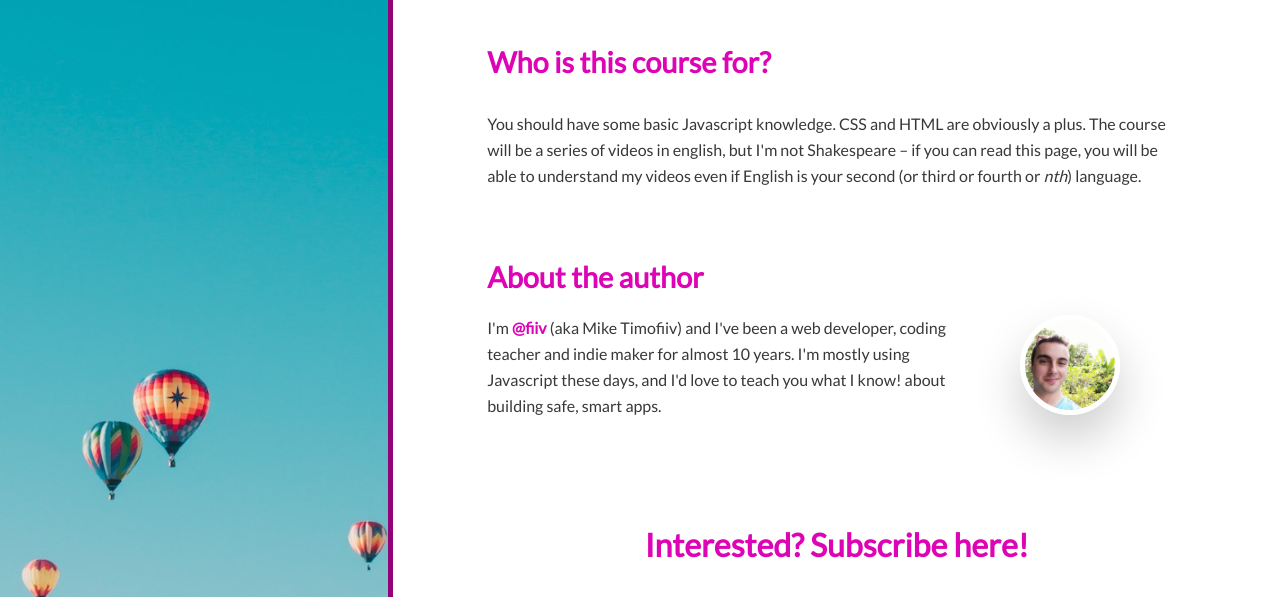
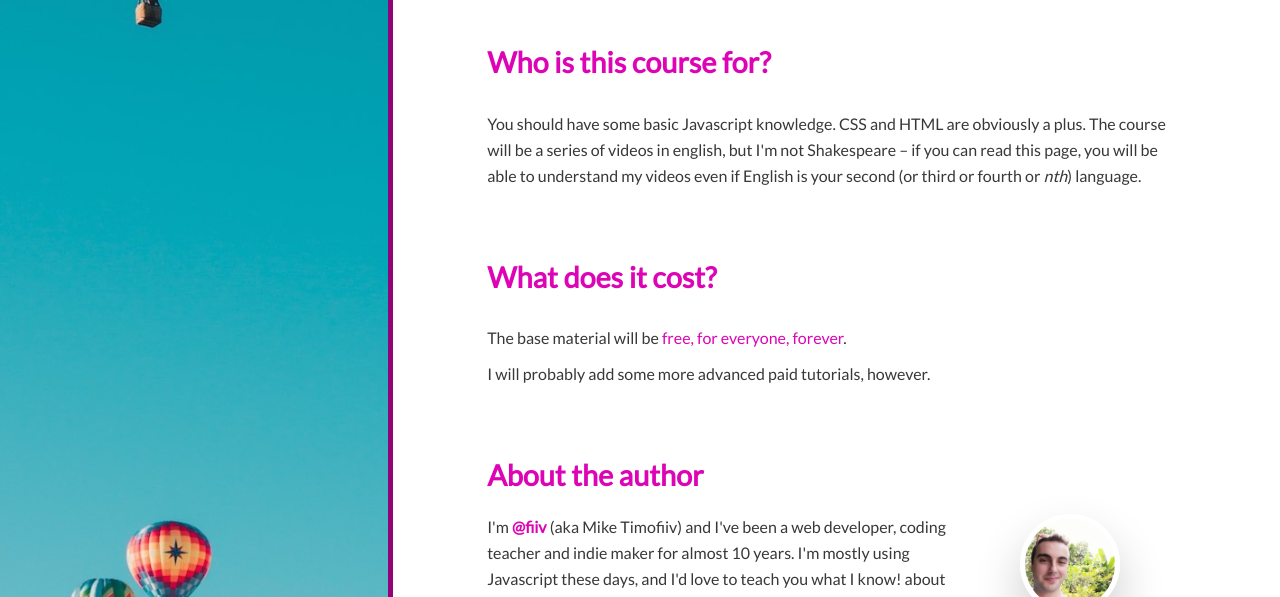
Before and after one commit to mtimofiiv/frameworkless, a Jekyll site: the page built from index.html, in a window 1280 px wide and 900 px high, scrolled down 1029 px, cut to the strip 0-597 px from the top of the window. Built offline with Jekyll 4.4.1, drawn with Linux system fonts in a browser that asks for light colours; comment, search, counter and statistics services are not loaded.

Commit message:
one more info box

```diff
--- a/index.html
+++ b/index.html
@@ -57,6 +57,16 @@ layout: homepage
 </section>
 
 <section>
+  <h2>What does it cost?</h2>
+
+  <p>
+    The base material will be <span class="primary-text">free, for everyone, forever</span>.
+  </p>
+
+  <p>I will probably add some more advanced paid tutorials, however.</p>
+</section>
+
+<section>
   <h2>About the author</h2>
 
   <div class="flex no-stack no-gutters">
```
